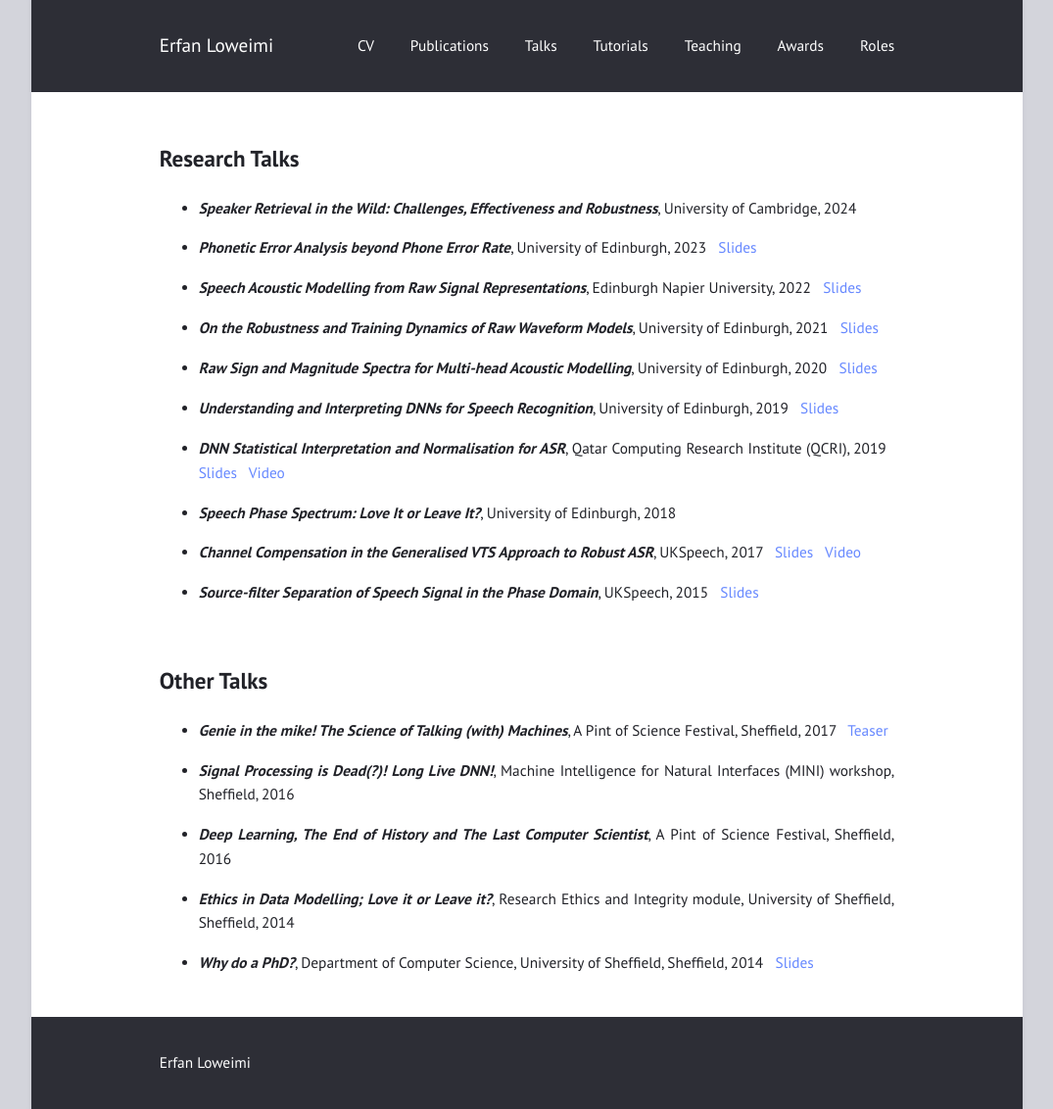
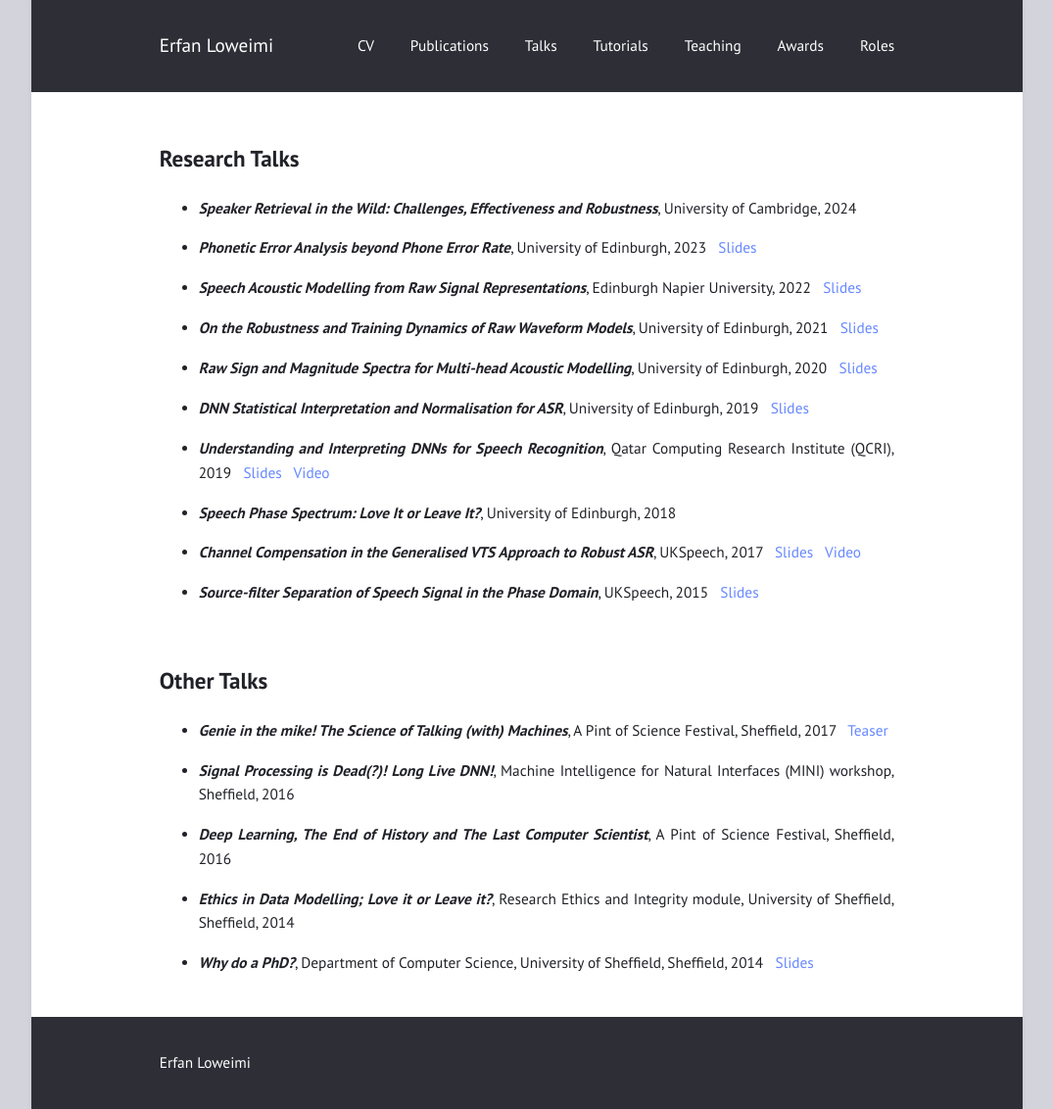
Before and after one commit to eloweimi/eloweimi.github.io, a Jekyll site: the page built from talks.md, in a window 1280 px wide. Shown: the whole page at 98% size, without its empty margins (102-1177 px from the left). Built offline with Jekyll 4.4.1, drawn with Linux system fonts in a browser that asks for light colours.

```diff
--- a/talks.md
+++ b/talks.md
@@ -16,9 +16,10 @@ title: ""
 
  * ***Raw Sign and Magnitude Spectra for Multi-head Acoustic Modelling***, University of Edinburgh, 2020 &nbsp; [Slides](/files/Talks/2020_Raw_Sign_Mag.pdf)
 
- * ***Understanding and Interpreting DNNs for Speech Recognition***, University of Edinburgh, 2019 &nbsp; [Slides](/files/Talks/2019_CSTR_DNN_Understanding_ASR.pdf)
+ * ***DNN Statistical Interpretation and Normalisation for ASR***, University of Edinburgh, 2019 &nbsp; [Slides](/files/Talks/2019_CSTR_DNN_Understanding_ASR.pdf)
 
-  * ***DNN Statistical Interpretation and Normalisation for ASR***, Qatar Computing Research Institute (QCRI), 2019 &nbsp; [Slides](/files/Talks/2019_QCRI.pdf) &nbsp;  [Video](https://www.youtube.com/watch?v=MomZa3lmpmM)
+  * ***Understanding and Interpreting DNNs for
+Speech Recognition***, Qatar Computing Research Institute (QCRI), 2019 &nbsp; [Slides](/files/Talks/2019_QCRI.pdf) &nbsp;  [Video](https://www.youtube.com/watch?v=MomZa3lmpmM)
 
   * ***Speech Phase Spectrum: Love It or Leave It?***, University of Edinburgh, 2018 &nbsp; <!--[Slides](/files/Talks/2018_ELoweimi_CSTR_part1.pdf)-->
 
```
